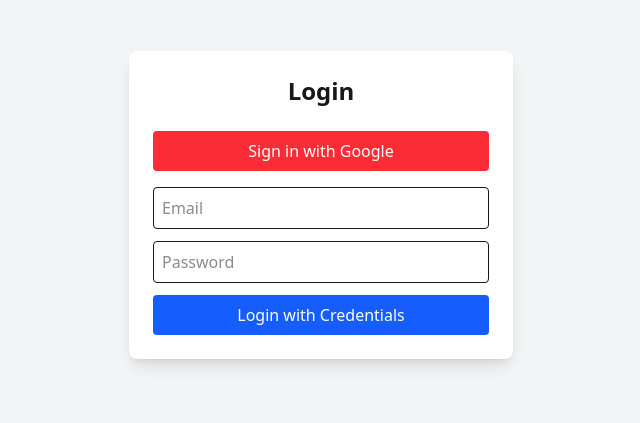
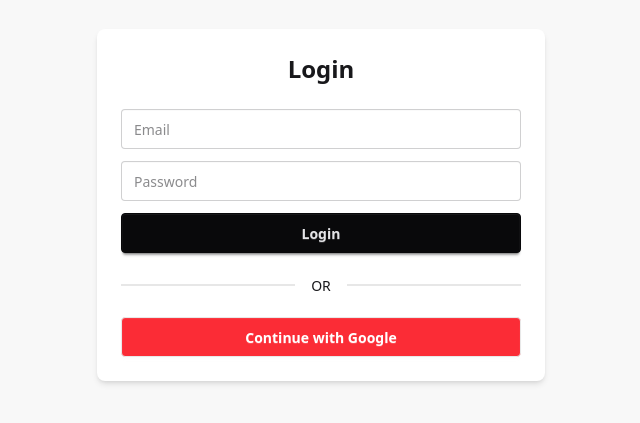
Before and after one commit to tahmid-khan-hub/shop-app, a Next.js app: page /Login in a window 1280 px wide. Shown: the part 195-618 px from the top of the page, without its empty margins (319-959 px from the left). Built offline with nearby package versions, Linux system fonts and the light colour scheme.

Commit message:
added provider, updated login and layout

```diff
--- a/src/app/Login/page.js
+++ b/src/app/Login/page.js
@@ -1,27 +1,20 @@
 "use client";
+
 import { signIn } from "next-auth/react";
-import { useRouter } from "next/navigation";
+
 export default function LoginPage() {
-  const router = useRouter();
   const handleGoogleLogin = async () => {
     await signIn("google", { callbackUrl: "/products" });
   };
+
   return (
-    <div className="flex flex-col items-center justify-center min-h-screen bg-gray-100">
-      {" "}
-      <div className="bg-white p-6 rounded-lg shadow-lg w-96 text-center">
-        {" "}
-        <h1 className="text-2xl font-bold mb-6">
-          Login
-        </h1> {/* Google Login */}{" "}
-        <button
-          onClick={handleGoogleLogin}
-          className="w-full bg-red-500 text-white py-2 rounded mb-4"
-        >
-          {" "}
-          Sign in with Google{" "}
-        </button>{" "}
-        {/* Optional: Credential Login */}{" "}
+    <div className="min-h-screen flex items-center justify-center bg-base-200">
+      <div className="card bg-base-100 w-full max-w-md shadow-md">
+        <div className="card-body">
+          {/* Header */}
+          <h2 className="text-2xl font-bold text-center mb-4">Login</h2>
+
+          {/* Credentials Form */}
           <form
             onSubmit={async (e) => {
               e.preventDefault();
@@ -35,25 +28,37 @@
             }}
             className="flex flex-col gap-3"
           >
-          {" "}
             <input
               type="email"
               name="email"
               placeholder="Email"
-            className="border p-2 rounded"
-          />{" "}
+              className="input input-bordered w-full"
+              required
+            />
             <input
               type="password"
               name="password"
               placeholder="Password"
-            className="border p-2 rounded"
-          />{" "}
-          <button type="submit" className="bg-blue-600 text-white py-2 rounded">
-            {" "}
-            Login with Credentials{" "}
-          </button>{" "}
-        </form>{" "}
-      </div>{" "}
+              className="input input-bordered w-full"
+              required
+            />
+            <button type="submit" className="btn btn-neutral w-full">
+              Login
+            </button>
+          </form>
+
+          {/* Divider */}
+          <div className="divider">OR</div>
+
+          {/* Google Login */}
+          <button
+            onClick={handleGoogleLogin}
+            className="btn w-full bg-red-500 text-white hover:bg-red-600"
+          >
+            Continue with Google
+          </button>
+        </div>
+      </div>
     </div>
   );
 }
--- a/src/app/layout.js
+++ b/src/app/layout.js
@@ -1,5 +1,6 @@
 import { Geist, Geist_Mono } from "next/font/google";
 import "./globals.css";
+import Providers from "./providers";
 
 const geistSans = Geist({
   variable: "--font-geist-sans",
@@ -22,7 +23,7 @@
       <body
         className={`${geistSans.variable} ${geistMono.variable} antialiased`}
       >
-        {children}
+        <Providers>{children}</Providers>
       </body>
     </html>
   );
--- /dev/null
+++ b/src/app/providers.js
@@ -0,0 +1,7 @@
+"use client";
+
+import { SessionProvider } from "next-auth/react";
+
+export default function Providers({ children }) {
+  return <SessionProvider>{children}</SessionProvider>;
+}
```
Lines whose indentation alone changed are shown as unchanged.
